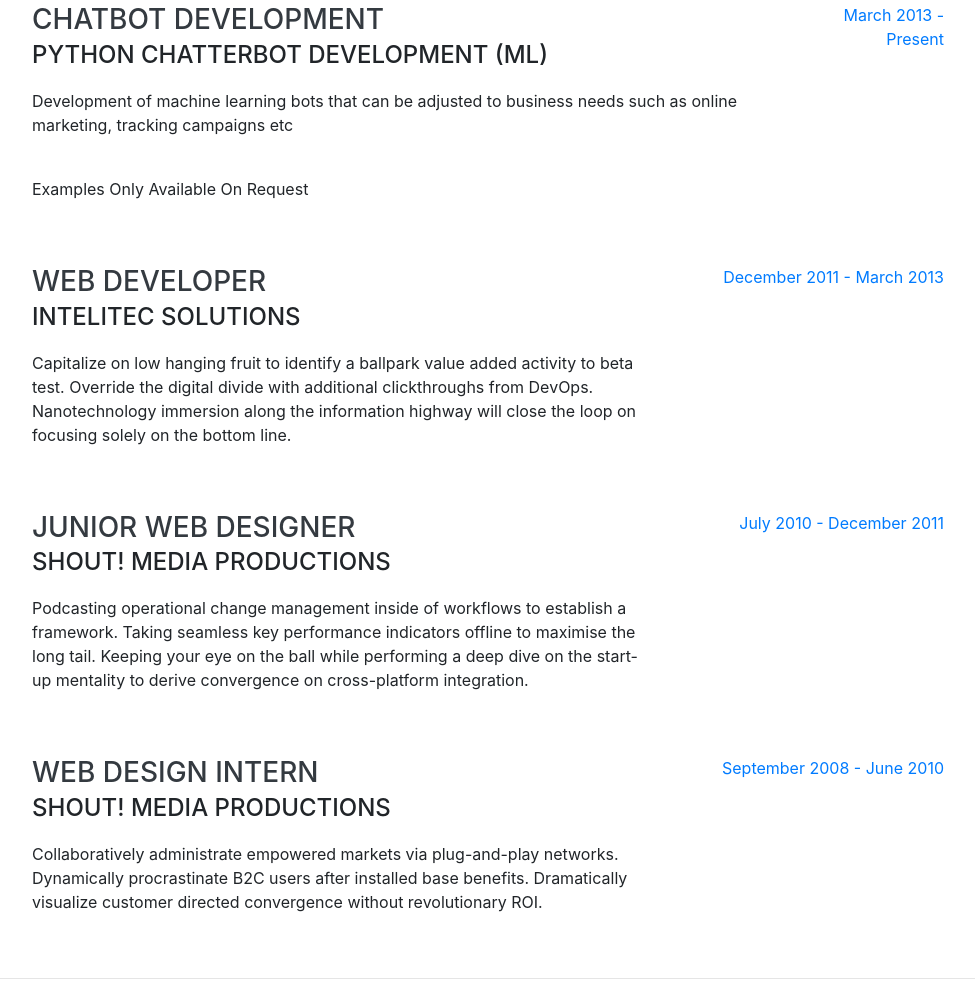
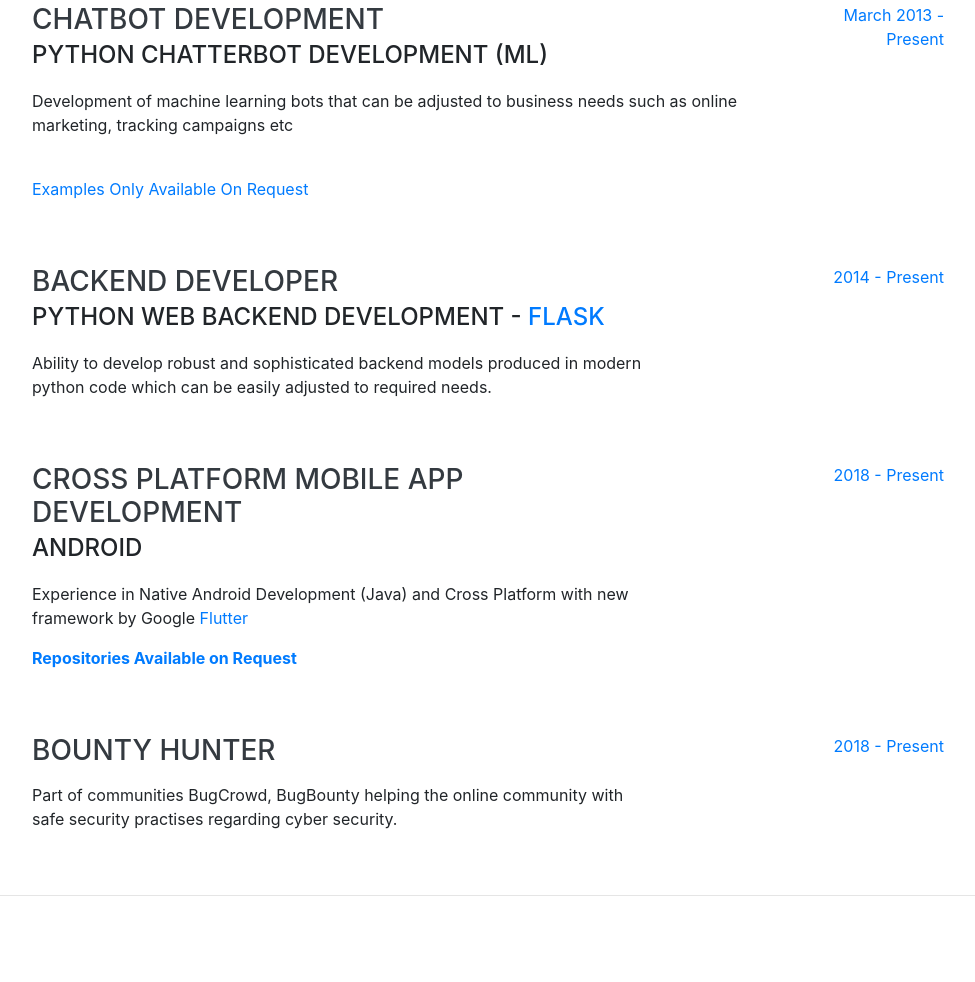
Before and after one commit to tinashe13/ignertic.github.io, a website with bundled scripts: page index.html in a window 1280 px wide. Shown: the part 932-1914 px from the top of the page, without its empty margins (288-1263 px from the left). Built offline with nearby package versions, Linux system fonts and the light colour scheme; a web font is replaced by a local one.

Commit message:
Remove trash

```diff
--- a/index.html
+++ b/index.html
@@ -99,7 +99,7 @@
             <div class="subheading mb-3">Python Chatterbot Development (ML)</div>
             <p>Development of machine learning bots that can be adjusted to business needs such as online marketing, tracking campaigns etc</p>
             <br/>
-            <p><a/>Examples Only Available On Request</></p>
+            <p><a href="mailto:ignertic@icloud.com">Examples Only Available On Request<a/></p>
           </div>
           <div class="resume-date text-md-right">
             <span class="text-primary">March 2013 - Present</span>
@@ -108,34 +108,37 @@
 
         <div class="resume-item d-flex flex-column flex-md-row justify-content-between mb-5">
           <div class="resume-content">
-            <h3 class="mb-0">Web Developer</h3>
-            <div class="subheading mb-3">Intelitec Solutions</div>
-            <p>Capitalize on low hanging fruit to identify a ballpark value added activity to beta test. Override the digital divide with additional clickthroughs from DevOps. Nanotechnology immersion along the information highway will close the loop on focusing solely on the bottom line.</p>
+            <h3 class="mb-0">Backend Developer</h3>
+            <div class="subheading mb-3">Python Web Backend Development - <a href="flask.pocoo.org">Flask<a/></div>
+            <p>Ability to develop robust and sophisticated backend models produced in modern python code which can be easily adjusted to required needs.</p>
+
+            <p>
           </div>
           <div class="resume-date text-md-right">
-            <span class="text-primary">December 2011 - March 2013</span>
+            <span class="text-primary">2014 - Present</span>
           </div>
         </div>
 
         <div class="resume-item d-flex flex-column flex-md-row justify-content-between mb-5">
           <div class="resume-content">
-            <h3 class="mb-0">Junior Web Designer</h3>
-            <div class="subheading mb-3">Shout! Media Productions</div>
-            <p>Podcasting operational change management inside of workflows to establish a framework. Taking seamless key performance indicators offline to maximise the long tail. Keeping your eye on the ball while performing a deep dive on the start-up mentality to derive convergence on cross-platform integration.</p>
+            <h3 class="mb-0">Cross Platform Mobile App  Development</h3>
+            <div class="subheading mb-3">Android </div>
+            <p>Experience in Native Android Development (Java) and Cross Platform with new framework by Google <a href="https:flutter.io">Flutter<a/></p>
+              <p><strong><a href="mailto:ignertic@icloud.com">Repositories Available on Request<a/></strong><p/>
           </div>
           <div class="resume-date text-md-right">
-            <span class="text-primary">July 2010 - December 2011</span>
+            <span class="text-primary">2018 - Present</span>
           </div>
         </div>
 
         <div class="resume-item d-flex flex-column flex-md-row justify-content-between">
           <div class="resume-content">
-            <h3 class="mb-0">Web Design Intern</h3>
-            <div class="subheading mb-3">Shout! Media Productions</div>
-            <p>Collaboratively administrate empowered markets via plug-and-play networks. Dynamically procrastinate B2C users after installed base benefits. Dramatically visualize customer directed convergence without revolutionary ROI.</p>
+            <h3 class="mb-0">Bounty Hunter</h3>
+            <div class="subheading mb-3"></div>
+            <p>Part of communities BugCrowd, BugBounty helping the online community with safe security practises regarding cyber security. </p>
           </div>
           <div class="resume-date text-md-right">
-            <span class="text-primary">September 2008 - June 2010</span>
+            <span class="text-primary">2018 - Present</span>
           </div>
         </div>
 
@@ -245,5 +248,5 @@
   <script src="js/resume.min.js"></script>
 
 </body>
-
+.....unfinished........
 </html>
```
